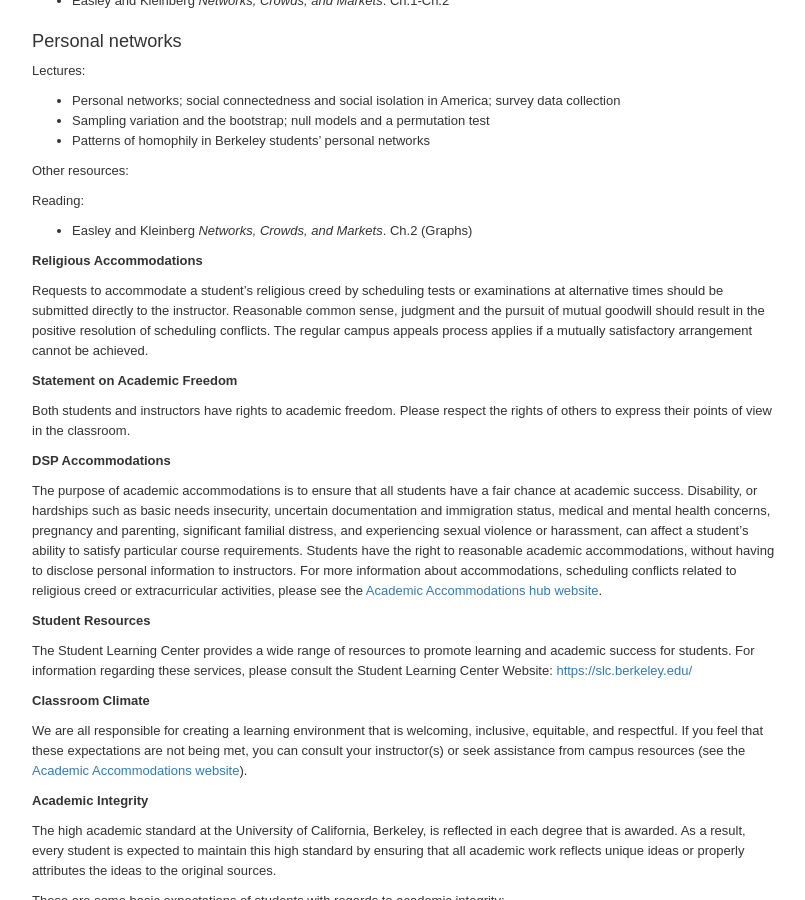
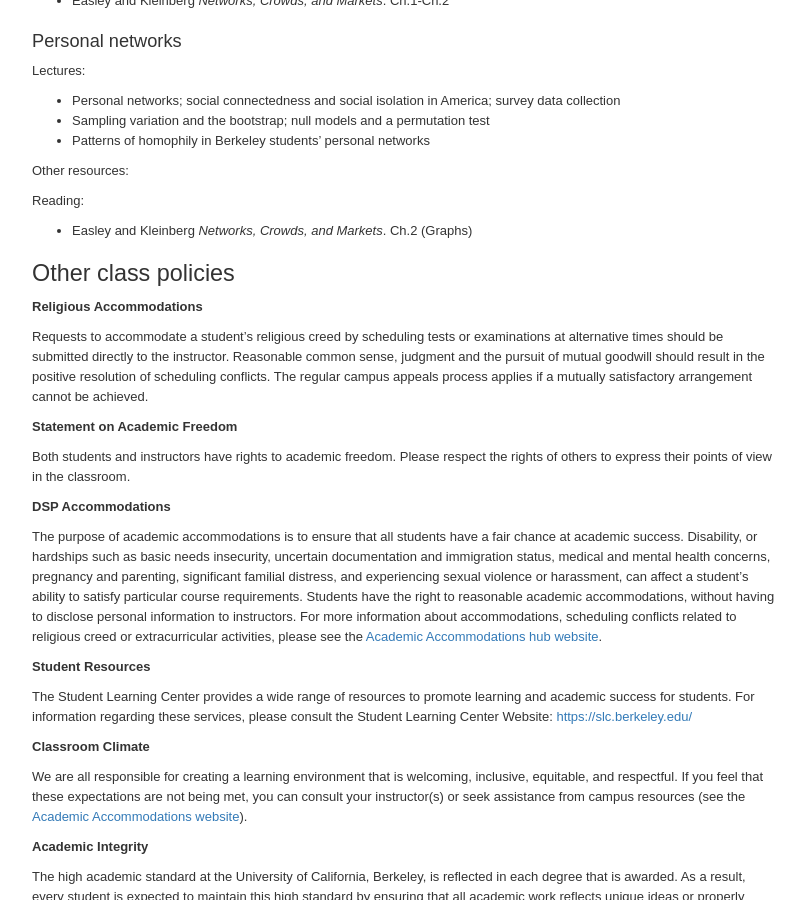
Before and after one commit to dfeehan/dfeehan.github.io, a Jekyll site: the page teaching/2021fa_demog180.html, which Jekyll copies as it is, in a window 1280 px wide and 900 px high, scrolled down 3886 px. Shown: the whole window, without its empty margins (236-1041 px from the left). Built offline with Jekyll 4.4.1, drawn with Linux system fonts in a browser that asks for light colours.

Commit message:
minor syllabus update

```diff
--- a/teaching/2021fa_demog180.html
+++ b/teaching/2021fa_demog180.html
@@ -1182,6 +1182,10 @@ Reading:
 * TBA
 
 -->
+</div>
+</div>
+<div id="other-class-policies" class="section level2">
+<h2>Other class policies</h2>
 <p><strong>Religious Accommodations</strong></p>
 <p>Requests to accommodate a student’s religious creed by scheduling tests or examinations at alternative times should be submitted directly to the instructor. Reasonable common sense, judgment and the pursuit of mutual goodwill should result in the positive resolution of scheduling conflicts. The regular campus appeals process applies if a mutually satisfactory arrangement cannot be achieved.</p>
 <p><strong>Statement on Academic Freedom</strong></p>
@@ -1201,7 +1205,6 @@ Reading:
 <li>If you are unclear about expectations, ask your instructor or GSI.</li>
 <li>Do not collaborate or work with other students on assignments or projects unless you have been given permission or instruction to do so.</li>
 </ul>
-</div>
 </div>
 
 
```
